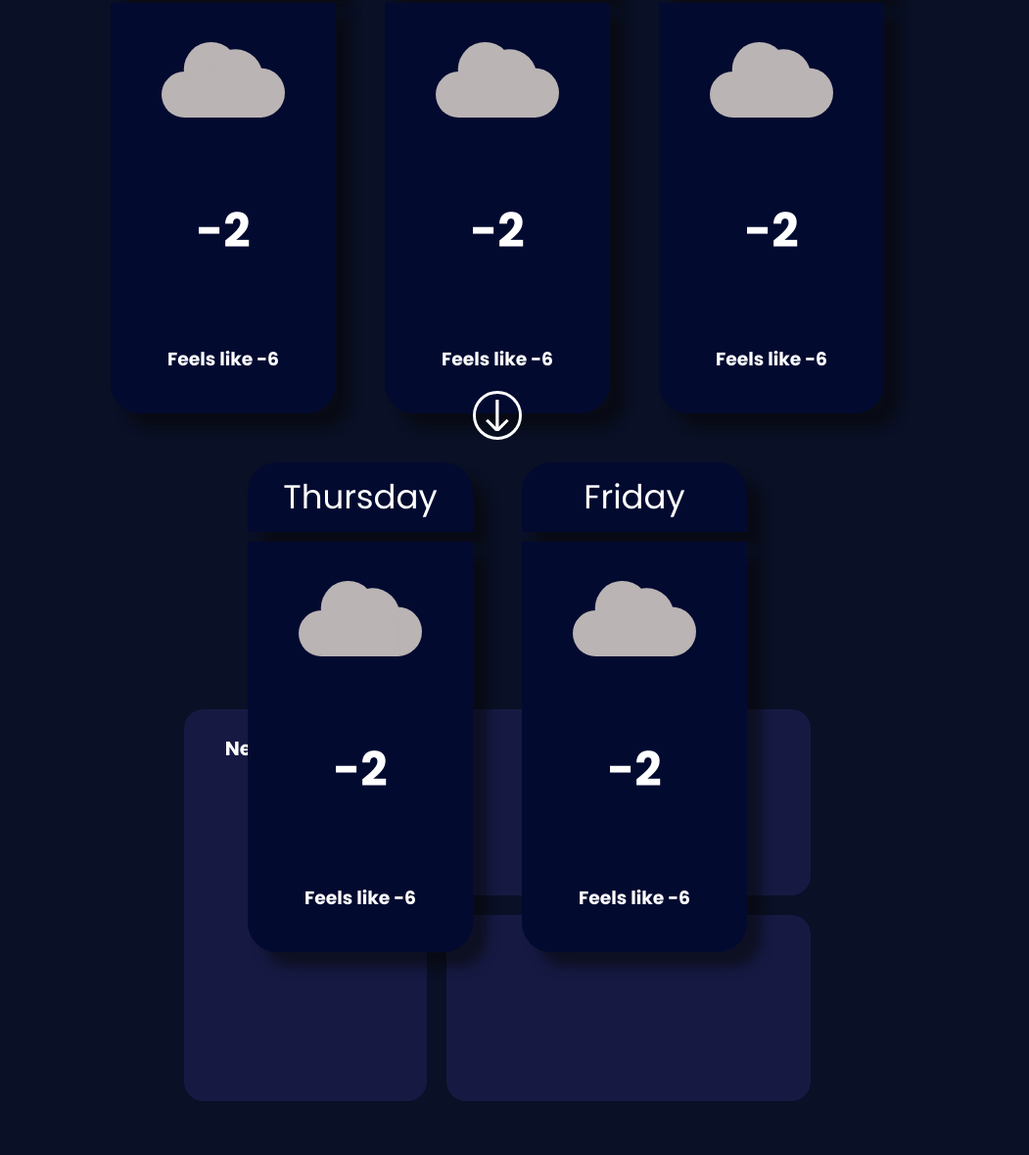
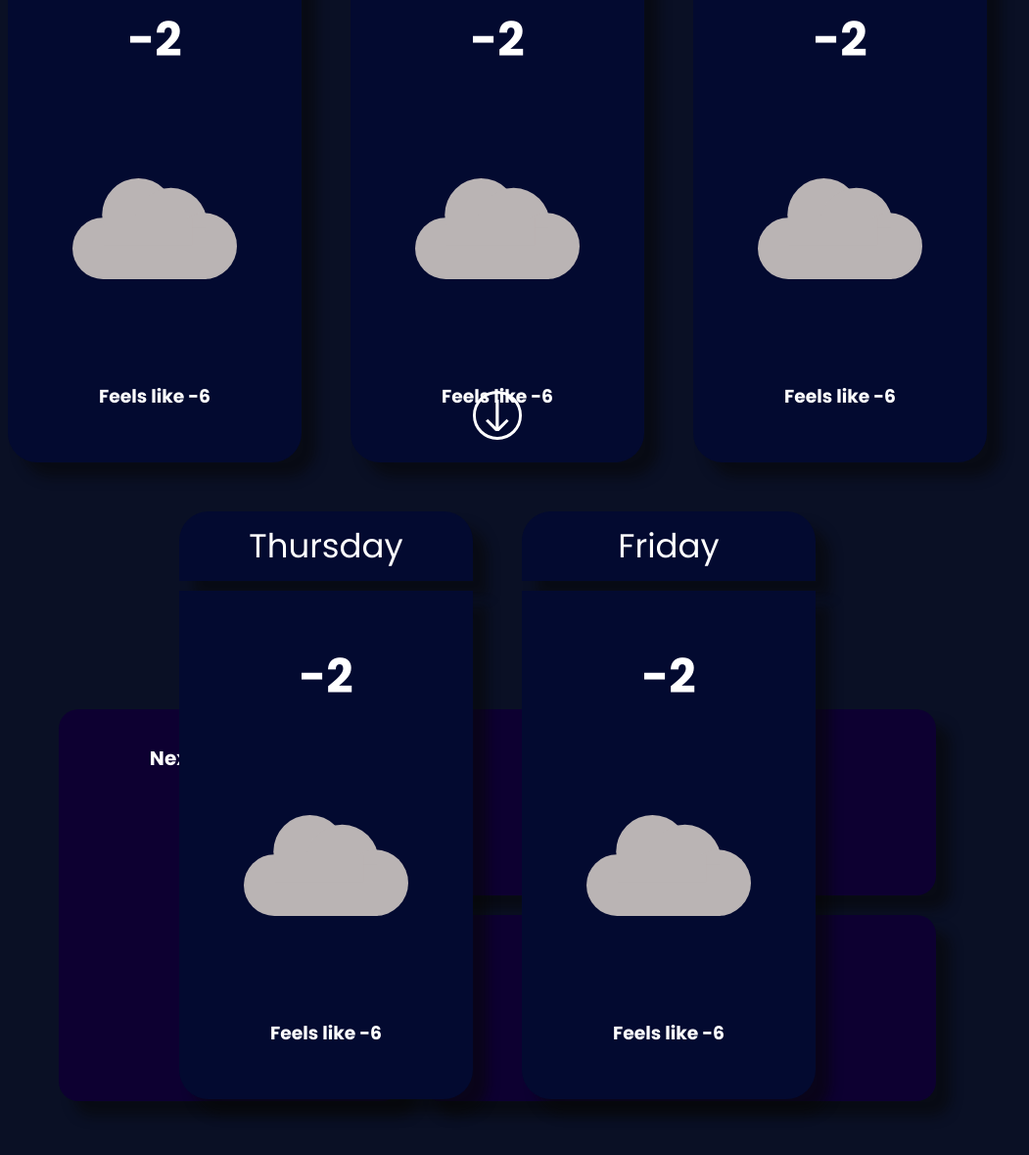
Before and after one commit to Doub1eW/SimpleWeather, a plain HTML site: page Index.html in a window 1280 px wide. Shown: the part 1101-2280 px from the top of the page at 98% size, without its empty margins (132-1183 px from the left). Drawn offline with Linux system fonts and the light colour scheme.

Commit message:
12/02-2022

```diff
--- a/Index.html
+++ b/Index.html
@@ -13,7 +13,7 @@
           id="search"
           name="search"
           type="text"
-          placeholder="Where?"
+          placeholder="Where to?"
           class="search-input"
           spellcheck="false"
         /><input id="search_submit" value="Rechercher" type="submit" />
@@ -49,8 +49,9 @@
             <h3>Monday</h3>
           </div>
           <div class="columnlower">
+            <h2 class="mon-temp">-2</h2>
             <img src="assets/Cloud.svg" alt="" />
-            <h2 class="mon-temp">-2</h2>
+
             <h3 class="mon-feels">Feels like -6</h3>
           </div>
         </div>
@@ -59,8 +60,9 @@
             <h3>Tuesday</h3>
           </div>
           <div class="columnlower">
+            <h2 class="tue-temp">-2</h2>
             <img src="assets/Cloud.svg" alt="" />
-            <h2 class="tue-temp">-2</h2>
+
             <h3 class="tue-feels">Feels like -6</h3>
           </div>
         </div>
@@ -69,8 +71,9 @@
             <h3>Wednesday</h3>
           </div>
           <div class="columnlower">
+            <h2 class="wed-temp">-2</h2>
             <img src="assets/Cloud.svg" alt="" />
-            <h2 class="wed-temp">-2</h2>
+
             <h3 class="wed-feels">Feels like -6</h3>
           </div>
         </div>
@@ -79,8 +82,9 @@
             <h3>Thursday</h3>
           </div>
           <div class="columnlower">
+            <h2 class="thu-temp">-2</h2>
             <img src="assets/Cloud.svg" alt="" />
-            <h2 class="thu-temp">-2</h2>
+
             <h3 class="thu-feels">Feels like -6</h3>
           </div>
         </div>
@@ -89,8 +93,9 @@
             <h3>Friday</h3>
           </div>
           <div class="columnlower">
+            <h2 class="fri-temp">-2</h2>
             <img src="assets/Cloud.svg" alt="" />
-            <h2 class="fri-temp">-2</h2>
+
             <h3 class="fri-feels">Feels like -6</h3>
           </div>
         </div>
--- a/app.js
+++ b/app.js
@@ -19,7 +19,7 @@ function convert(city) {
     .then((data) => {
       wrapperCityName.textContent = city;
       //timedCityName.textContent = city;
-      bottomtitle.textContent = city;
+      bottomtitle.textContent = "The Weather in " + city + " Today";
 
       getWeather(data[0].lat, data[0].lon);
     });
@@ -36,7 +36,7 @@ function convertCoordsCity(lat, lon) {
       console.log(data);
       wrapperCityName.textContent = data[0].name;
       //timedCityName.textContent = data[0].name;
-      bottomtitle.textContent = data[0].name;
+      bottomtitle.textContent = "The Weather in " + data[0].name + " Today";
     });
 }
 
--- a/style.css
+++ b/style.css
@@ -139,23 +139,23 @@ body {
   justify-content: center;
   align-items: center;
   gap: 50px;
-  width: 80%;
-  height: 500px;
+  width: 90%;
+  height: 600px;
 }
 
 .columnbase {
   height: 100%;
   /* flex: 1; */
-  width: 230px;
+  width: 300px;
 
   display: flex;
   flex-direction: column;
-  transition: all 0.2s ease-in;
+  transition: all 0.1s ease-in;
   gap: 10px;
 }
 
 .columnbase:hover {
-  transform: scale(1.1);
+  transform: scale(1.05);
 }
 
 .columnhigher {
@@ -299,13 +299,14 @@ body::-webkit-scrollbar-thumb {
   flex: 1;
   height: 100%;
   border-radius: 29px;
-  background-color: #161a43;
+  background-color: #0d0031;
   border-radius: 20px;
   flex-direction: column;
   display: flex;
   align-items: center;
   font-family: "Poppins";
   font-weight: normal;
+  box-shadow: 15px 15px 12px #0707078a, -15px -15px 12px #06001f00;
 }
 
 .rightupperbox {
@@ -318,7 +319,8 @@ body::-webkit-scrollbar-thumb {
   display: flex;
   font-family: "Poppins";
   font-size: 24px;
-  background-color: #161a43;
+  background-color: #0d0031;
+  box-shadow: 15px 15px 12px #0707078a, -15px -15px 12px #06001f00;
 }
 .rightlowerbox {
   flex: 1;
@@ -329,7 +331,8 @@ body::-webkit-scrollbar-thumb {
   display: flex;
   font-family: "Poppins";
   font-size: 24px;
-  background-color: #161a43;
+  background-color: #0d0031;
+  box-shadow: 15px 15px 12px #0707078a, -15px -15px 12px #06001f00;
 }
 
 .moreinfo {
@@ -345,7 +348,6 @@ body::-webkit-scrollbar-thumb {
 .rightboxes {
   flex: 1.5;
   height: 100%;
-
   display: flex;
   flex-direction: column;
   gap: 20px;
@@ -353,7 +355,7 @@ body::-webkit-scrollbar-thumb {
 
 .allboxes {
   height: 50%;
-  width: 50%;
+  width: 70%;
   gap: 20px;
   color: #fff;
   display: flex;
```
